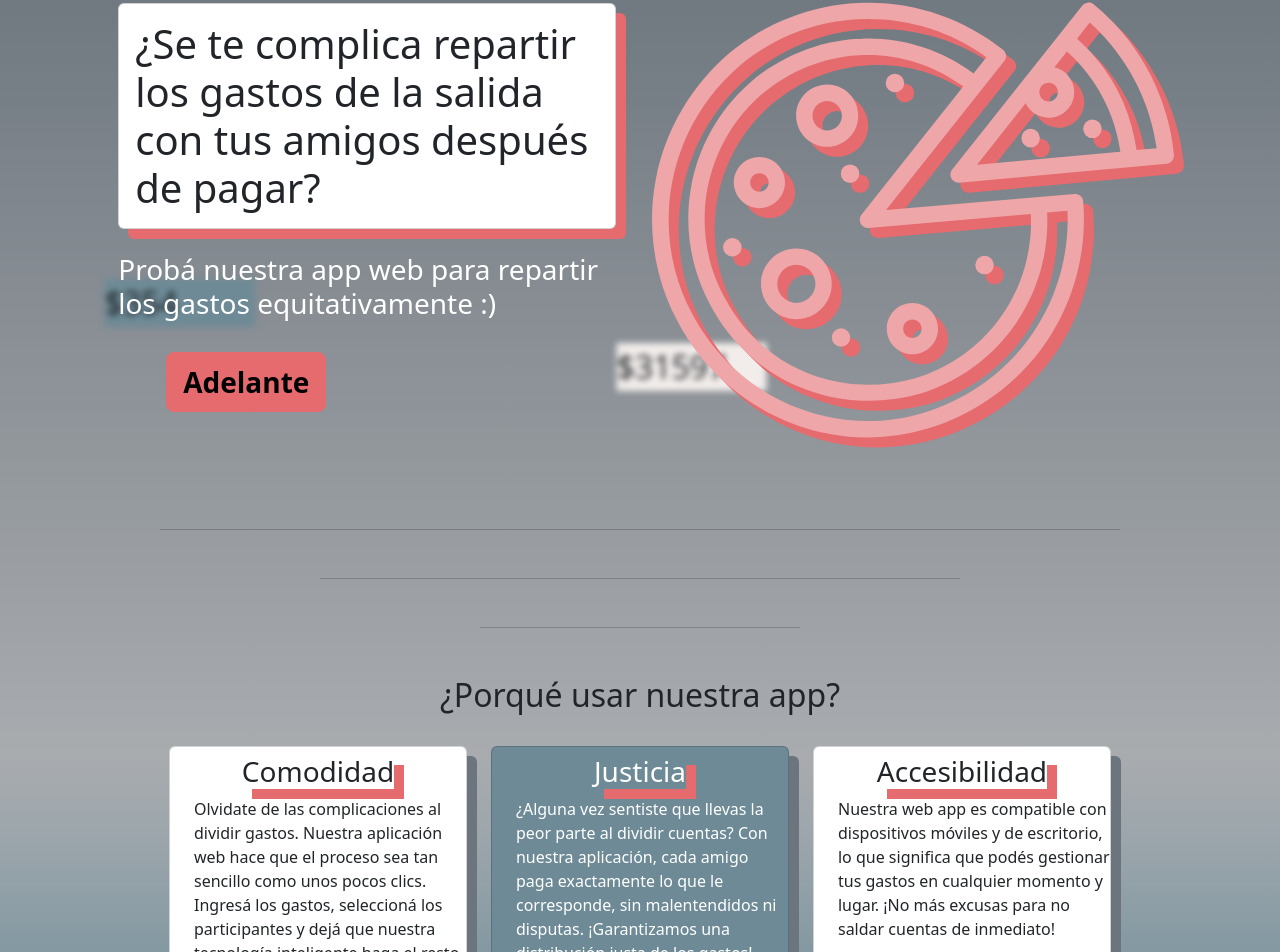
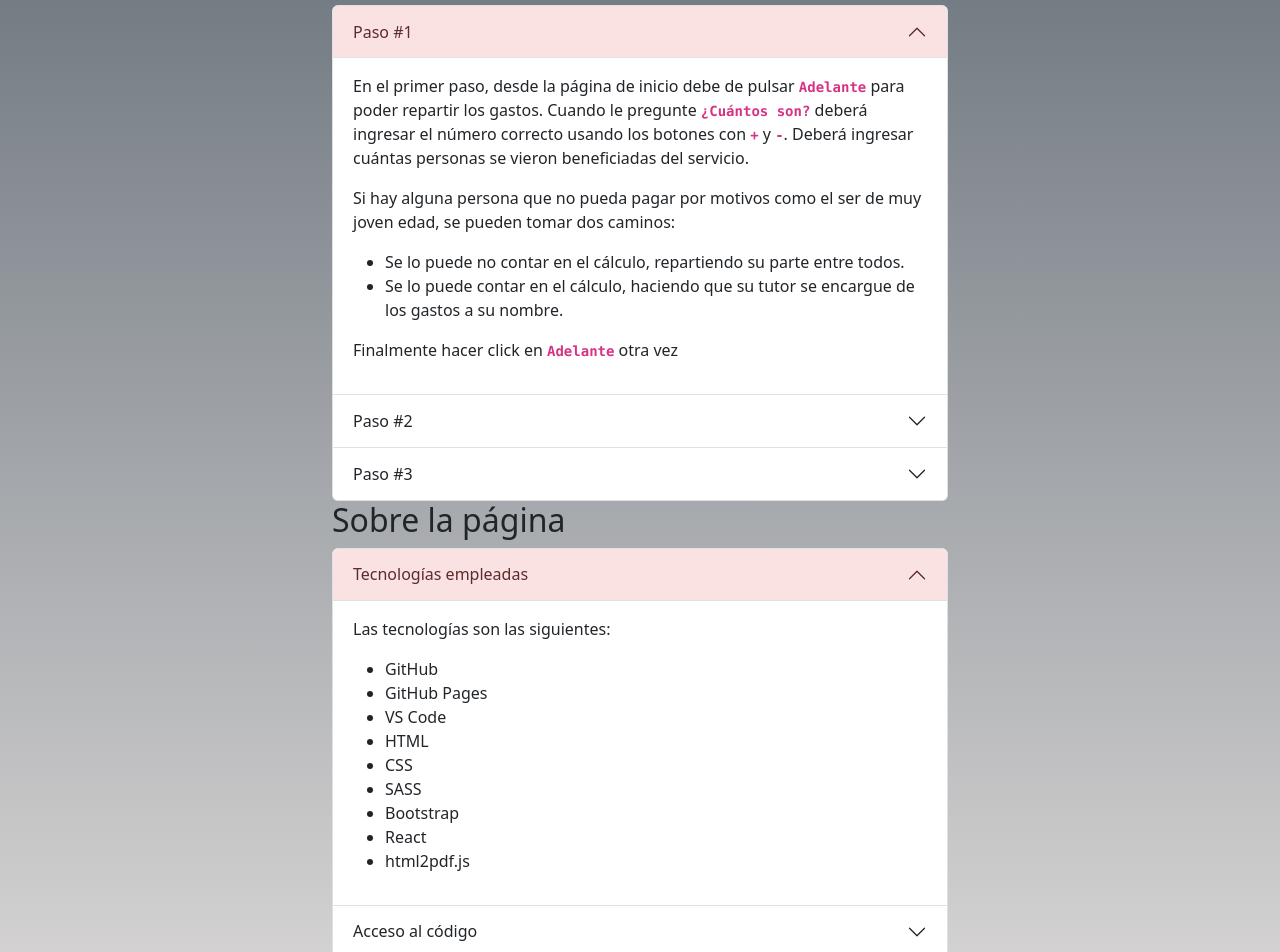
Before and after one commit to juan-lien-do/pruebareact09, a React (Create React App) app: page /faq in a window 1280 px wide. Before the commit this address led to /repartir/. Shown: the part 153-1105 px from the top of the page. Built offline with nearby package versions, Linux system fonts and the light colour scheme.

Commit message:
agregar faq section

```diff
--- a/src/App.js
+++ b/src/App.js
@@ -6,6 +6,7 @@ import Landing from './landing/Landing'
 import Footer from './footer/Footer';
 import Menu from './navbar/Navbar';
 import UCRepartir from './usecase/UCRepartir';
+import Faq from './faq/Faq.jsx';
 
 function App() {
   return (
@@ -15,12 +16,14 @@ function App() {
           <Menu/>
           <Routes>
             <Route path="/repartir/" element={<Landing />} exact />
+            <Route path="/faq/" element={<Faq />} exact />
             <Route path='/repartir/adelante/' element={<UCRepartir />} exact></Route>
             <Route path="/*" element={<Navigate to="/repartir/" replace />} />
           </Routes>
+          <Footer/>
         </Router>
       </div>
-      <Footer/>
+
     </div>
   );
 }
--- /dev/null
+++ b/src/faq/Faq.jsx
@@ -0,0 +1,109 @@
+
+
+export default function Faq() {
+  return (
+    <main className=''>
+      <div className="container-fluid">
+        <div className="row">
+          <div className="col-lg-6 mx-auto my-5">
+            <h2>Cómo utilizar la página</h2>
+
+            <div class="accordion" id="accordionExample">
+              <div class="accordion-item">
+                <h2 class="accordion-header">
+                  <button class="accordion-button" type="button" data-bs-toggle="collapse" data-bs-target="#collapseOne" aria-expanded="true" aria-controls="collapseOne">
+                    Paso #1
+                  </button>
+                </h2>
+                <div id="collapseOne" class="accordion-collapse collapse show" data-bs-parent="#accordionExample">
+                  <div class="accordion-body ">
+                    <p>En el primer paso, desde la página de inicio debe de pulsar <strong><code>Adelante</code></strong> para poder repartir los gastos. Cuando le pregunte <strong><code>¿Cuántos son?</code></strong> deberá ingresar el número correcto usando los botones con <strong><code>+</code></strong> y <strong><code>-</code></strong>. Deberá ingresar cuántas personas se vieron beneficiadas del servicio.</p>
+                    <p>Si hay alguna persona que no pueda pagar por motivos como el ser de muy joven edad, se pueden tomar dos caminos:</p>
+                    <ul>
+                      <li>
+                        Se lo puede no contar en el cálculo, repartiendo su parte entre todos.
+                      </li>
+                      <li>
+                        Se lo puede contar en el cálculo, haciendo que su tutor se encargue de los gastos a su nombre.
+                      </li>
+                    </ul>
+                    <p>Finalmente hacer click en <strong><code>Adelante</code></strong> otra vez</p>
+                  </div>
+                </div>
+              </div>
+              <div class="accordion-item">
+                <h2 class="accordion-header">
+                  <button class="accordion-button collapsed" type="button" data-bs-toggle="collapse" data-bs-target="#collapseTwo" aria-expanded="false" aria-controls="collapseTwo">
+                    Paso #2
+                  </button>
+                </h2>
+                <div id="collapseTwo" class="accordion-collapse collapse" data-bs-parent="#accordionExample">
+                  <div class="accordion-body">
+                    <p>En el segundo paso vamos a cargar los nombres y el dinero aportado por cada una de las personas. Podremos ir de una persona a otra con <strong><code>Volver</code></strong> y <strong><code>Siguiente persona</code></strong>. Tendremos una tabla que nos mostrará el progreso que hayamos hecho, con la persona actual resaltada en naranja.</p>
+                    <p><span className="text-warning fw-bold">Advertencia: </span>No podremos avanzar entre personas si colocamos un nombre repetido o uno vacío. Se puede modificar la persona actual o volver atrás para corregir el nombre de otra persona.</p>
+                    <p>Si ya llenamos todos los datos pero nos olvidamos de una persona, no hay problema, podemos añadir otra persona con el botón <strong><code>Añadir otra persona</code></strong>, así como tambien podremos quitar una persona si es que contamos mal.</p>
+                    <p>Cuando ya no haya más personas por añadir, podremos hacer click en <code><strong>Finalizar</strong></code>.</p>
+                  </div>
+                </div>
+              </div>
+              <div class="accordion-item">
+                <h2 class="accordion-header">
+                  <button class="accordion-button collapsed" type="button" data-bs-toggle="collapse" data-bs-target="#collapseThree" aria-expanded="false" aria-controls="collapseThree">
+                    Paso #3
+                  </button>
+                </h2>
+                <div id="collapseThree" class="accordion-collapse collapse" data-bs-parent="#accordionExample">
+                  <div class="accordion-body">
+                    <p>Este es el último paso y el más sencillo. Aparecerá una tabla y un botón a clickear: <strong><code>Generar pagos</code></strong>. Se desplegará una lista de pagos a realizar con origen, destino y monto.</p>
+                    <p>Opcionalmente podremos descargar el detalle en PDF con <strong><code>Descargar PDF</code></strong>.</p>
+                  </div>
+                </div>
+              </div>
+            </div>
+
+            <p className="h2">Sobre la página</p>
+            <div class="accordion" id="accordionExample2">
+              <div class="accordion-item">
+                <h2 class="accordion-header">
+                  <button class="accordion-button" type="button" data-bs-toggle="collapse" data-bs-target="#collapseFour" aria-expanded="true" aria-controls="collapseFour">
+                    Tecnologías empleadas
+                  </button>
+                </h2>
+                <div id="collapseFour" class="accordion-collapse collapse show" data-bs-parent="#accordionExample2">
+                  <div class="accordion-body ">
+                    <p>Las tecnologías son las siguientes:</p>
+                    <ul>
+                      <li>GitHub</li>
+                      <li>GitHub Pages</li>
+                      <li>VS Code</li>
+                      <li>HTML</li>
+                      <li>CSS</li>
+                      <li>SASS</li>
+                      <li>Bootstrap</li>
+                      <li>React</li>
+                      <li>html2pdf.js</li>
+                    </ul>
+                  </div>
+                </div>
+              </div>
+              <div class="accordion-item">
+                <h2 class="accordion-header">
+                  <button class="accordion-button collapsed" type="button" data-bs-toggle="collapse" data-bs-target="#collapseFive" aria-expanded="false" aria-controls="collapseFive">
+                    Acceso al código
+                  </button>
+                </h2>
+                <div id="collapseFive" class="accordion-collapse collapse" data-bs-parent="#accordionExample2">
+                  <div class="accordion-body">
+                    <p>Lo encontrarás <a href="https://github.com/juan-lien-do/repartir" target="_blank">aquí</a>. Se reciben contribuciones.</p>
+                  </div>
+                </div>
+              </div>
+
+            </div>
+          </div>
+        </div>
+
+      </div>
+
+    </main>)
+};
```
